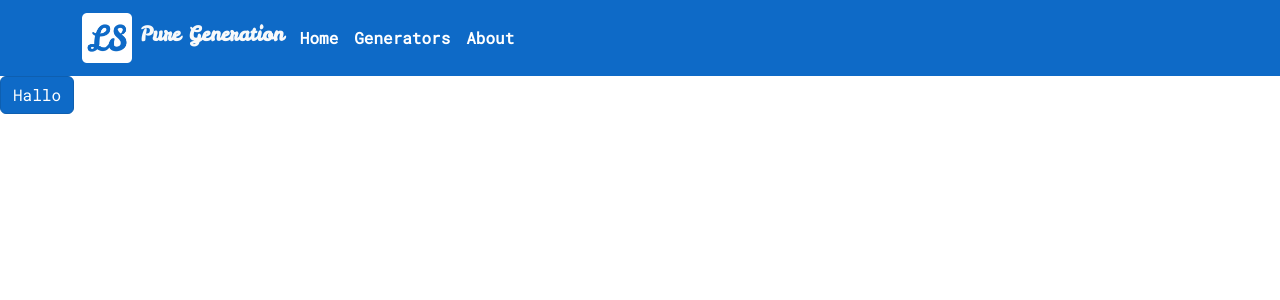
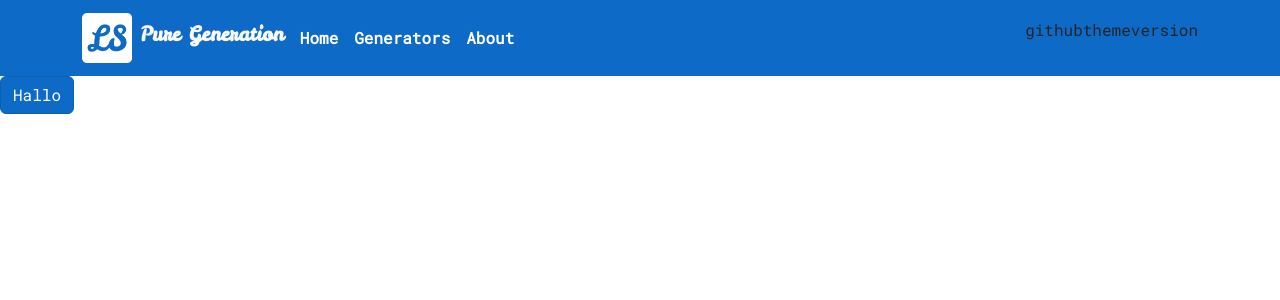
Before and after one commit to RubenDalebout/LazyStyles, a Vue app: page / in a window 1280 px wide. Shown: the top 300 px of the page. Built offline with nearby package versions, Linux system fonts and the light colour scheme.

Commit message:
Navigator changes

```diff
--- a/src/components/templates/header.vue
+++ b/src/components/templates/header.vue
@@ -22,6 +22,11 @@
                         </li>
                     </ul>
                 </div>
+                <div class="d-flex">
+                    <p>github</p>
+                    <p>theme</p>
+                    <p>version</p>
+                </div>
             </div>
         </nav>
     </header>
```
